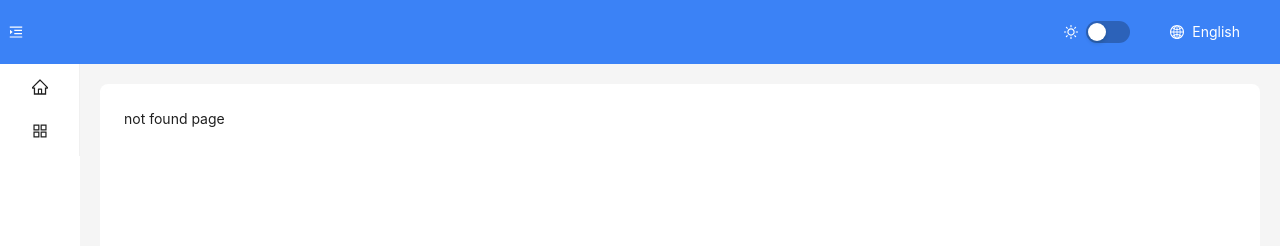
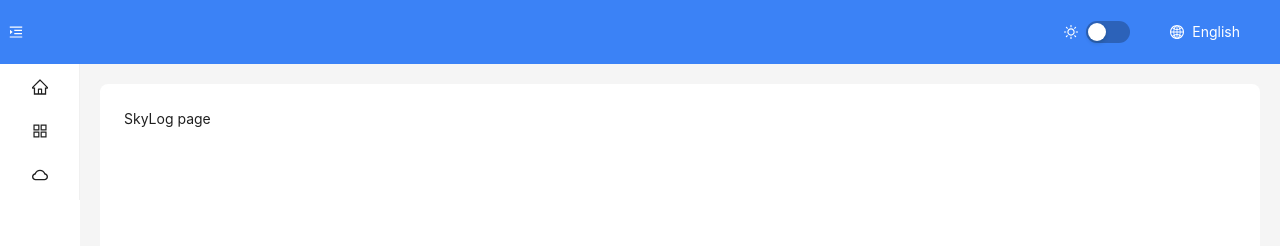
Before and after one commit to ts03085781/my-vite-react-app, a React (Vite) app: page /skylog in a window 1280 px wide. Before the commit this address had no page. Shown: the top 246 px of the page. Built offline with nearby package versions, Linux system fonts and the light colour scheme.

Commit message:
feat: add SkyLog page into sider

```diff
--- a/src/i18n/locales/en.ts
+++ b/src/i18n/locales/en.ts
@@ -4,6 +4,7 @@ export default {
     sidebar: {
       introduction: 'Introduction',
       portfolio: 'Portfolio 1',
+      skyLog: 'SkyLog',
     },
 
     // 頁面標題
--- a/src/i18n/locales/zh.ts
+++ b/src/i18n/locales/zh.ts
@@ -3,6 +3,7 @@ export default {
     sidebar: {
       introduction: '簡介',
       portfolio: '作品集 1',
+      skyLog: '氣候手札',
     },
 
     page: {
--- a/src/layout/MainLayout.tsx
+++ b/src/layout/MainLayout.tsx
@@ -11,6 +11,7 @@ import {
   GlobalOutlined,
   SunOutlined,
   MoonOutlined,
+  CloudOutlined,
 } from '@ant-design/icons';
 import { toggleTheme, selectTheme } from '@/store/slices/themeSlice';
 import { changeLanguage, selectLanguage } from '@/store/slices/languageSlice';
@@ -63,6 +64,11 @@ const MainLayout = () => {
       key: '/portfolio1',
       icon: <AppstoreOutlined />,
       label: <Link to="/portfolio1">{t('sidebar.portfolio')}</Link>,
+    },
+    {
+      key: '/skyLog',
+      icon: <CloudOutlined />,
+      label: <Link to="/skyLog">{t('sidebar.skyLog')}</Link>,
     },
   ];
 
--- /dev/null
+++ b/src/pages/SkyLog.tsx
@@ -0,0 +1,5 @@
+const SkyLog = () => {
+  return <div>SkyLog page</div>;
+};
+
+export default SkyLog;
--- a/src/routes/AppRoutes.tsx
+++ b/src/routes/AppRoutes.tsx
@@ -6,6 +6,7 @@ import MainLayout from '../layout/MainLayout';
 const Introduction = lazy(() => import('../pages/Introduction'));
 const Portfolio1 = lazy(() => import('../pages/Portfolio1'));
 const NotFound = lazy(() => import('../pages/NotFound'));
+const SkyLog = lazy(() => import('../pages/SkyLog'));
 
 export const AppRoutes = () => (
   <Suspense
@@ -21,6 +22,7 @@ export const AppRoutes = () => (
         <Route path="/" element={<Introduction />} />
         <Route path="/introduction" element={<Introduction />} />
         <Route path="/portfolio1" element={<Portfolio1 />} />
+        <Route path="/skylog" element={<SkyLog />} />
 
         {/* 404 頁面 */}
         <Route path="*" element={<NotFound />} />
```
